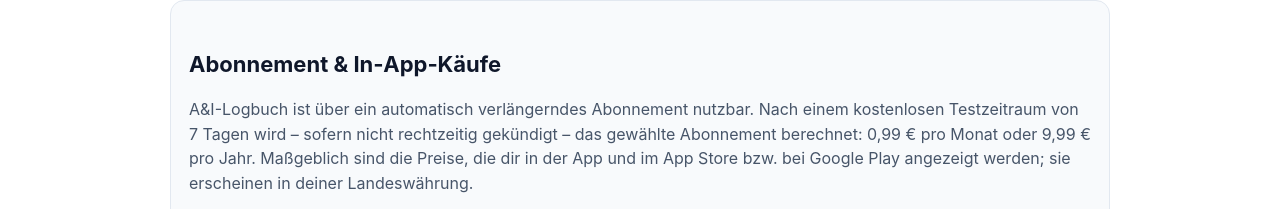
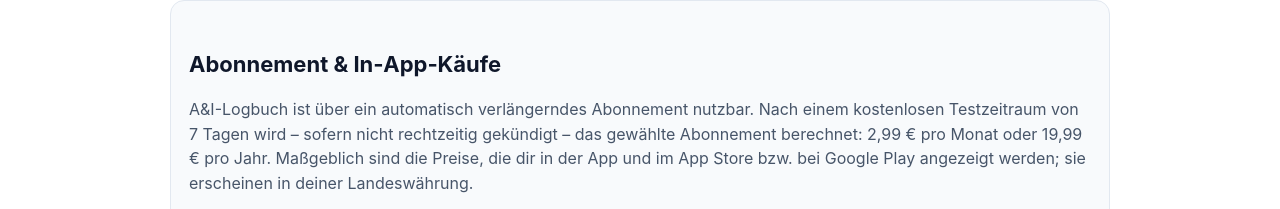
Before and after one commit to Marv-MD/ailogbuch-ios-support, a plain HTML site: page index.html in a window 1280 px wide. Shown: the part 499-708 px from the top of the page. Drawn offline with Linux system fonts and the light colour scheme.

Commit message:
Support-Seite: Abopreise auf 2,99 €/Monat und 19,99 €/Jahr aktualisieren
Co-Authored-By: Claude Opus 5.5 <noreply@anthropic.com>
Claude-Session: https://claude.ai/code/session_017Vw5CGzxRFDe1ac1MEK4ec

```diff
--- a/index.html
+++ b/index.html
@@ -43,7 +43,7 @@
 
     <section class="card">
       <h2>Abonnement &amp; In‑App‑Käufe</h2>
-      <p>A&amp;I-Logbuch ist über ein automatisch verlängerndes Abonnement nutzbar. Nach einem kostenlosen Testzeitraum von 7 Tagen wird – sofern nicht rechtzeitig gekündigt – das gewählte Abonnement berechnet: 0,99 € pro Monat oder 9,99 € pro Jahr. Maßgeblich sind die Preise, die dir in der App und im App Store bzw. bei Google Play angezeigt werden; sie erscheinen in deiner Landeswährung.</p>
+      <p>A&amp;I-Logbuch ist über ein automatisch verlängerndes Abonnement nutzbar. Nach einem kostenlosen Testzeitraum von 7 Tagen wird – sofern nicht rechtzeitig gekündigt – das gewählte Abonnement berechnet: 2,99 € pro Monat oder 19,99 € pro Jahr. Maßgeblich sind die Preise, die dir in der App und im App Store bzw. bei Google Play angezeigt werden; sie erscheinen in deiner Landeswährung.</p>
 
       <p><strong>Verlängerung &amp; Kündigung</strong><br>
         Das Abonnement verlängert sich automatisch, wenn du es nicht rechtzeitig vor Ablauf der aktuellen Laufzeit kündigst (im App Store spätestens 24 Stunden vorher).
```
